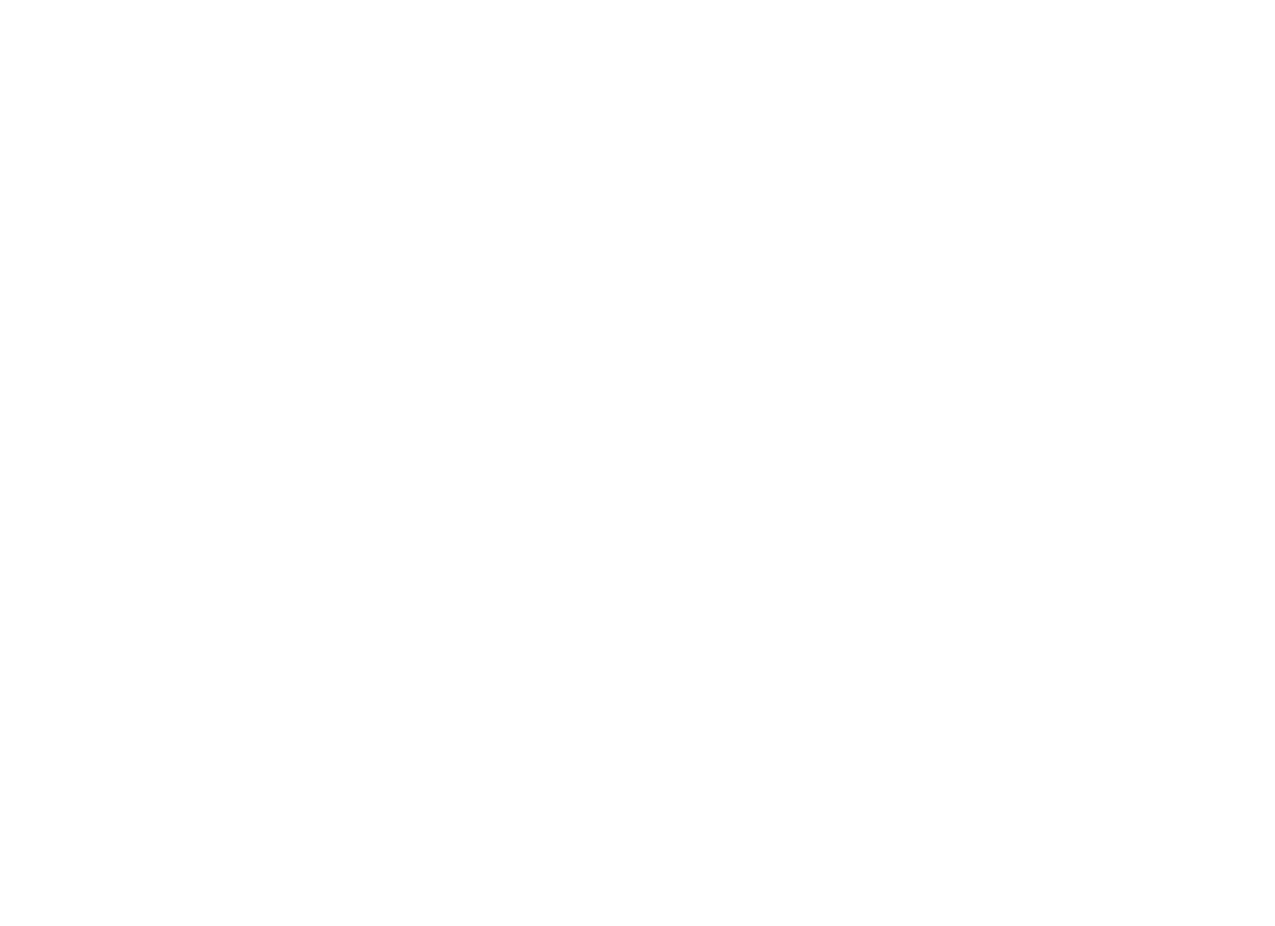
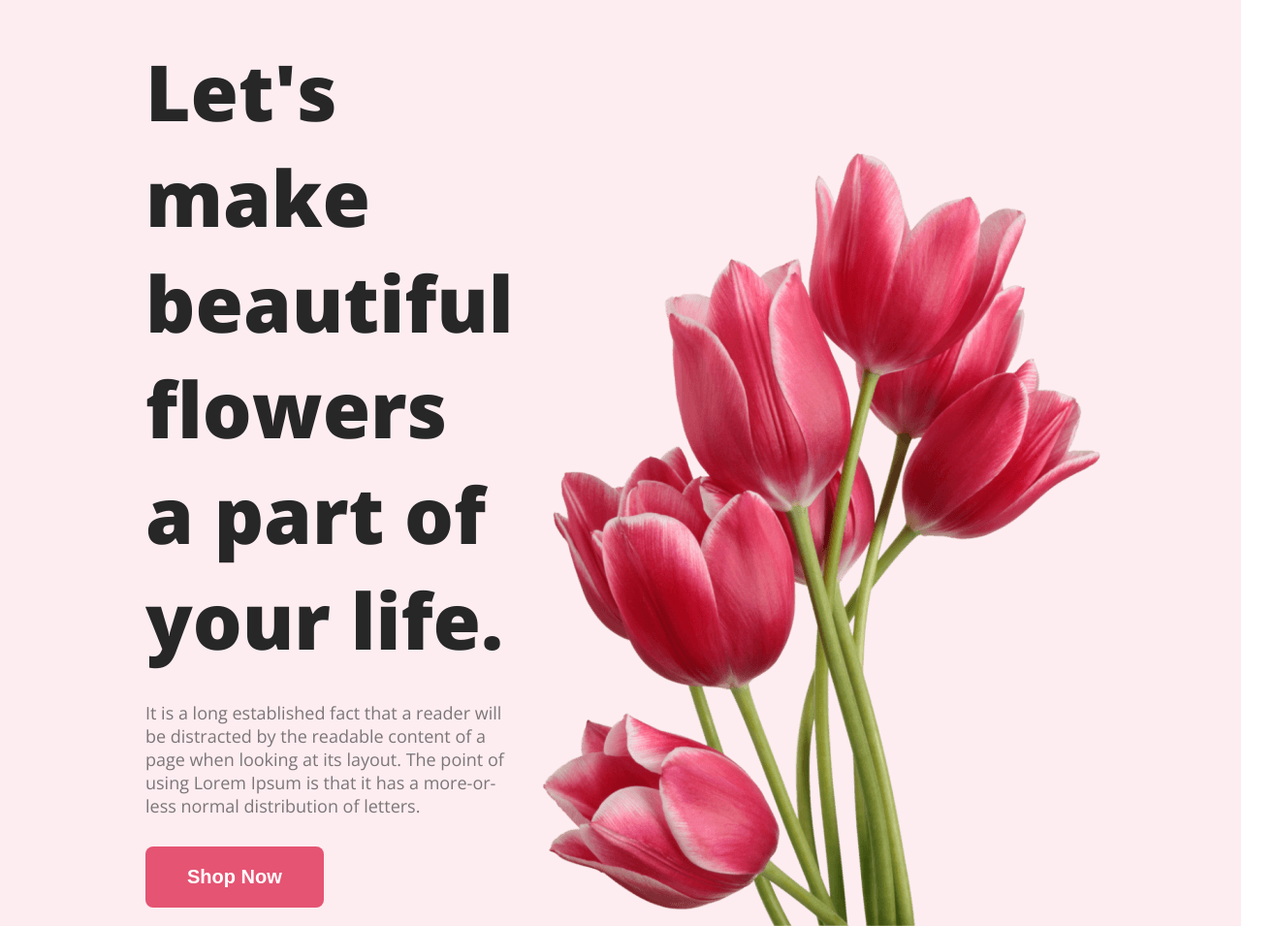
Before and after one commit to NahianAbrar01/flower-shop-home, a plain HTML site: page index.html in a window 1280 px wide. Shown: the whole page at 97% size, 1315 px wide, since content can reach past the window. Before the commit the page ends 800 px from the top, so only its background shows below. Drawn offline with nearby package versions, Linux system fonts and the light colour scheme.

Commit message:
header styles added

```diff
--- a/index.html
+++ b/index.html
@@ -5,11 +5,25 @@
     <meta charset="UTF-8">
     <meta name="viewport" content="width=device-width, initial-scale=1.0">
     <title>Flower Shop</title>
+    <link rel="preconnect" href="https://fonts.googleapis.com">
+    <link rel="preconnect" href="https://fonts.gstatic.com" crossorigin>
+    <link
+        href="https://fonts.googleapis.com/css2?family=Lato:wght@400;700;900&family=Open+Sans:ital,wght@0,400;0,700;0,800;1,600&display=swap"
+        rel="stylesheet">
+
+    <link rel="stylesheet" href="style/style.css">
 </head>
 
 <body>
-    <header>
-
+    <header class="header">
+        <div class="banner">
+            <div class="banner-content">
+                <h1 class="banner-title">Let's make beautiful flowers a part of your life.</h1>
+                <p class="banner-description">It is a long established fact that a reader will be distracted by the readable content of a page when looking at its layout. The point of using Lorem Ipsum is that it has a more-or-less normal distribution of letters.</p>
+                <button id="shopnow" class="btn-primary">Shop Now</button>
+            </div>
+            <img class="intro-pic" src="Flower Asset/pngwing 10.png" alt="">
+        </div>
     </header>
     <main>
 
--- a/style/style.css
+++ b/style/style.css
@@ -0,0 +1,62 @@
+/* common shared styles */
+* {
+    margin: 0px;
+    padding: 0px;
+}
+
+body {
+    font-family: 'Lato', sans-serif;
+    font-family: 'Open Sans', sans-serif;
+    background-color: white;
+}
+
+.btn-primary {
+    color: #FFF;
+    font-size: 20px;
+    font-weight: 700;
+    border-radius: 8px;
+    background: #E55473;
+    padding: 20px 43px;
+    border: none;
+}
+
+/* header related styles */
+.header {
+    background-color: #E554731A;
+}
+
+.banner {
+    padding: 20px 30px 0px 150px;
+    display: flex;
+    align-items: center;
+    justify-content: space-between;
+}
+
+.banner-content {
+    max-width: 800px;
+}
+
+.banner .intro-pic {
+    width: 640px;
+    padding: 135px 150px 0px 0px;
+}
+
+.banner-title {
+    color: #272727;
+    font-size: 80px;
+    font-style: normal;
+    font-weight: 900;
+    margin-bottom: 0px;
+}
+
+.banner-description {
+    color: rgba(39, 39, 39, 0.60);
+    font-size: 18px;
+    font-weight: 400;
+    margin-top: 30px;
+    margin-bottom: 0px;
+}
+
+#shopnow{
+    margin-top: 30px;
+}
```
